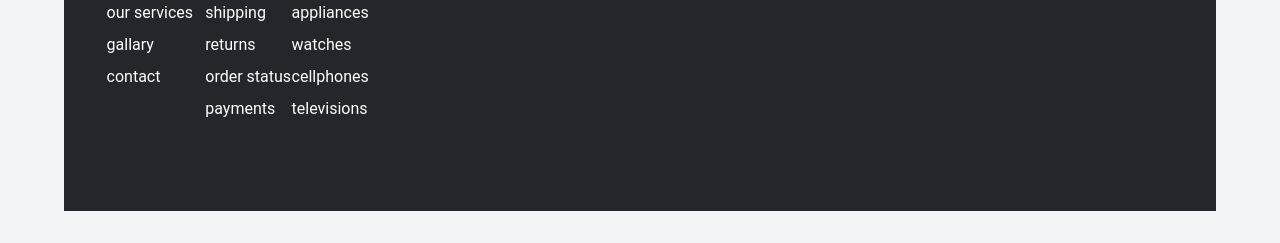
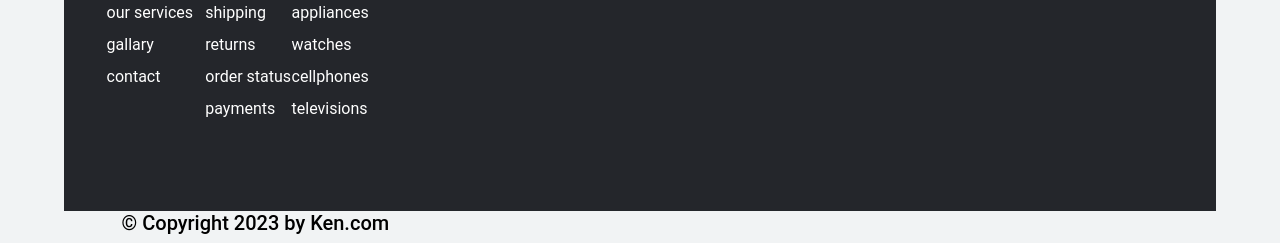
Before and after one commit to Ken-nedy10/Kelly_Tronics_And_Sounds, a plain HTML site: page home.html in a window 1280 px wide. Shown: the part 7447-7690 px from the top of the page. Before the commit the page ends 7658 px from the top, so only its background shows below. Drawn offline with nearby package versions, Linux system fonts and the light colour scheme; some icons are missing.

Commit message:
Fifth Commit

```diff
--- a/home.html
+++ b/home.html
@@ -926,11 +926,17 @@
               <a href="#"><i class="fab fa-twitter"></i></a>
               <a href="#"><i class="fab fa-whatsapp"></i></a>
               <a href="#"><i class="fab fa-linkedin-in"></i></a>
-            </div>
+           </div>
           </div>
         </div>
       </div>
     </footer>
+    <div class="container">
+      <div class="child">
+        <h5>&copy; Copyright 2023 by Ken.com</h5>
+      </div>
+      </div>
+
   </body>
 <!-- footer ends -->
 
```
